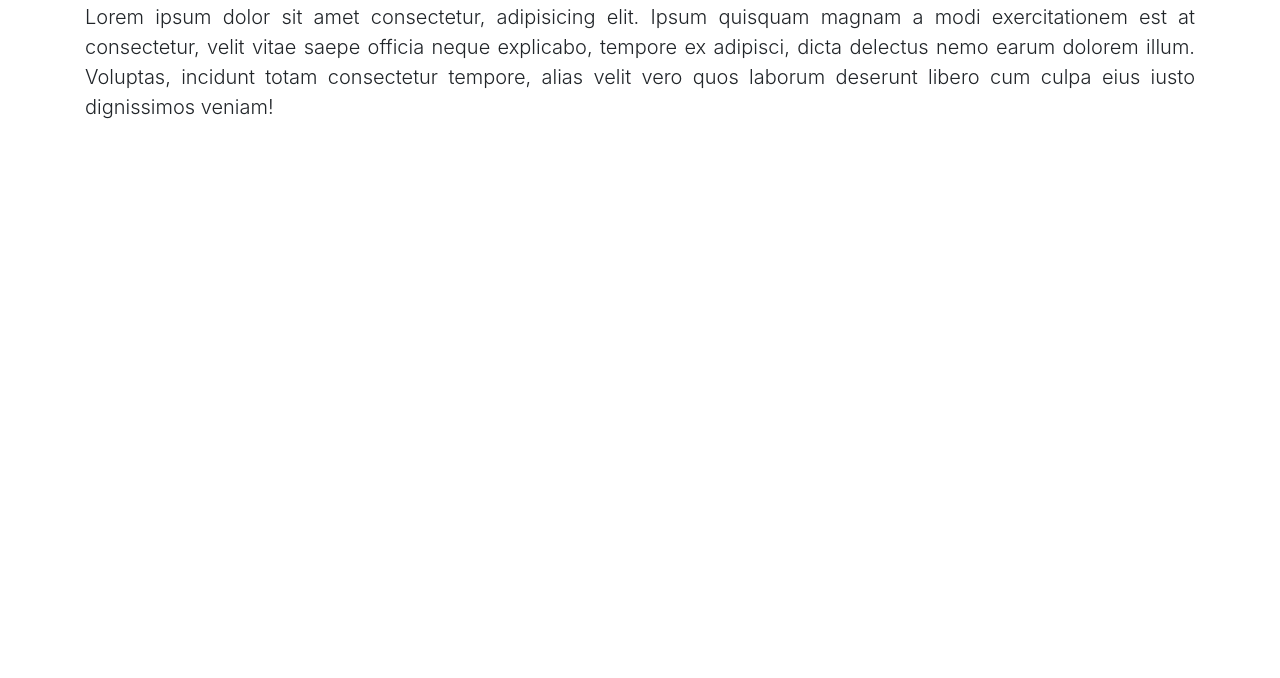
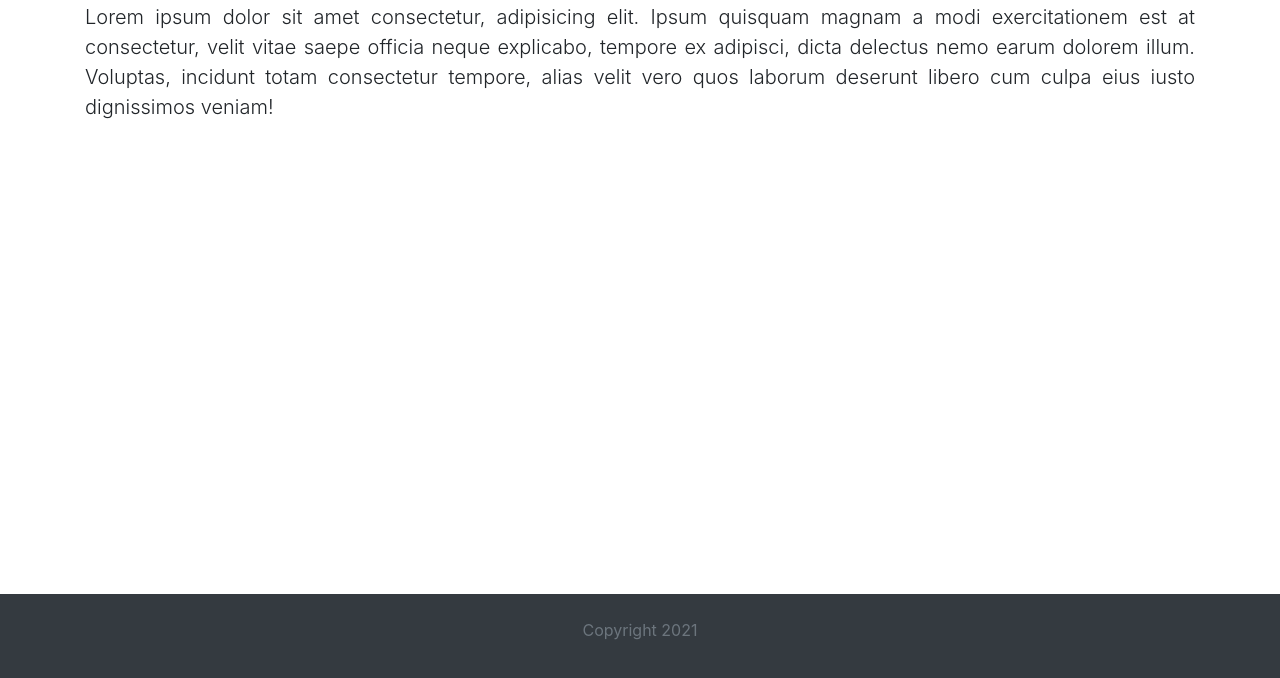
Before and after one commit to Paridile/curso-git-y-github, a plain HTML site: page index.html in a window 1280 px wide. Shown: the part 118-796 px from the top of the page. Drawn offline with nearby package versions, Linux system fonts and the light colour scheme; files that its build step writes are made by us from their sources.

Commit message:
Se agrego el footer

```diff
--- a/index.html
+++ b/index.html
@@ -4,7 +4,7 @@
     <meta charset="UTF-8" />
     <meta http-equiv="X-UA-Compatible" content="IE=edge" />
     <meta name="viewport" content="width=device-width, initial-scale=1.0" />
-    <link rel="stylesheet" href="./css/styles.css" />
+    <link rel="stylesheet" href="styles.css" />
     <link
       rel="stylesheet"
       href="https://cdn.jsdelivr.net/npm/bootstrap@4.6.0/dist/css/bootstrap.min.css"
@@ -21,6 +21,13 @@
 		<p class="text-justify pt-3 lead">Lorem ipsum dolor sit amet consectetur, adipisicing elit. Ipsum quisquam magnam a modi exercitationem est at consectetur, velit vitae saepe officia neque explicabo, tempore ex adipisci, dicta delectus nemo earum dolorem illum. Voluptas, incidunt totam consectetur tempore, alias velit vero quos laborum deserunt libero cum culpa eius iusto dignissimos veniam!</p>
 	</div>
 </section>
+
+<footer>
+	<div class="py-4 bg-dark footer">
+		<p class="text-center text-secondary">Copyright 2021</p>
+
+	</div>
+</footer>
 
 
     <script
--- a/styles.css
+++ b/styles.css
@@ -8,6 +8,11 @@
 	width: 100vw;
 }
 
-.ejemplo {
-	padding: auto;
-}
+.footer {
+	position: fixed;
+	left: 0;
+	bottom: 0;
+	width: 100%;
+	color: white;
+	text-align: center;
+  }
```
